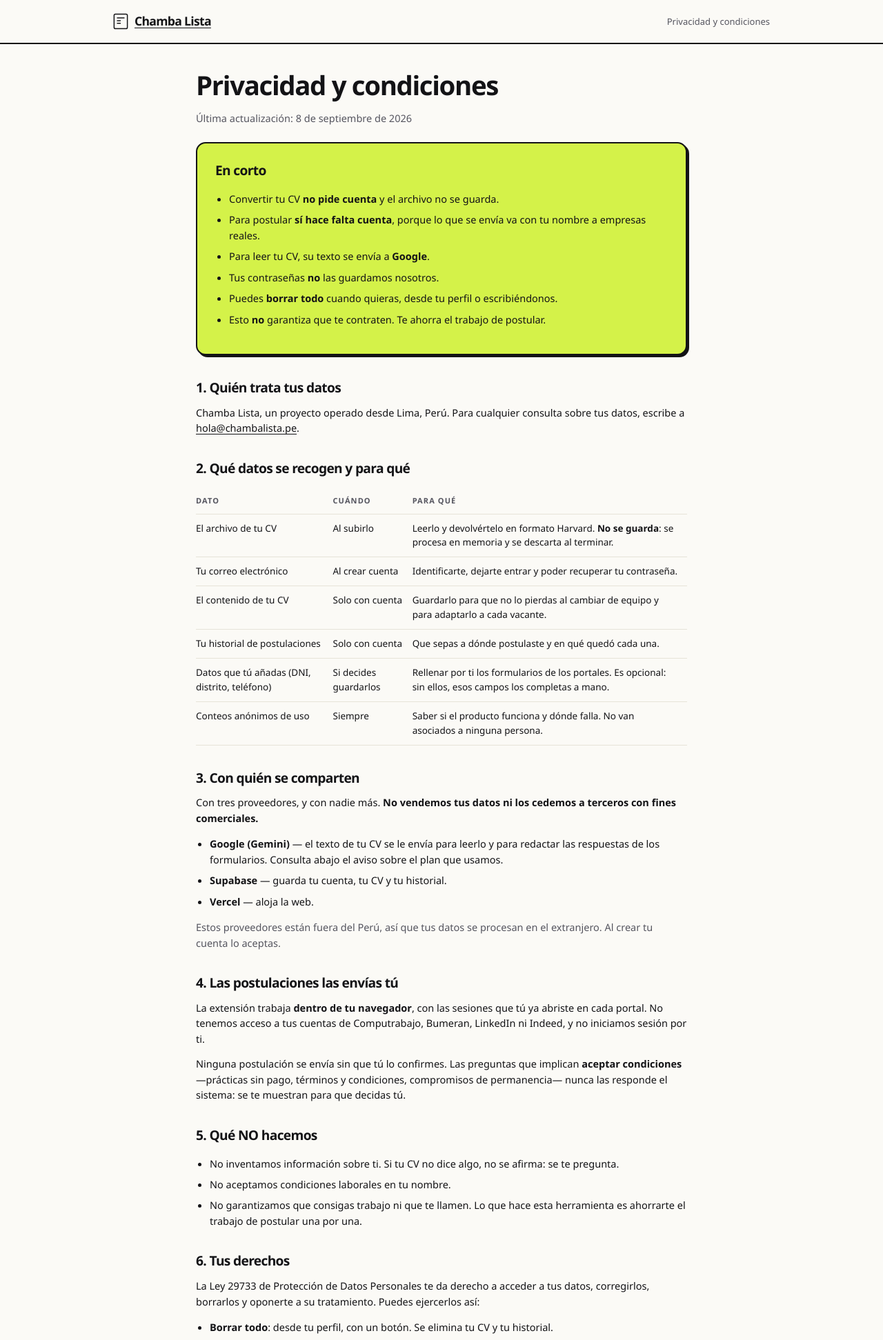
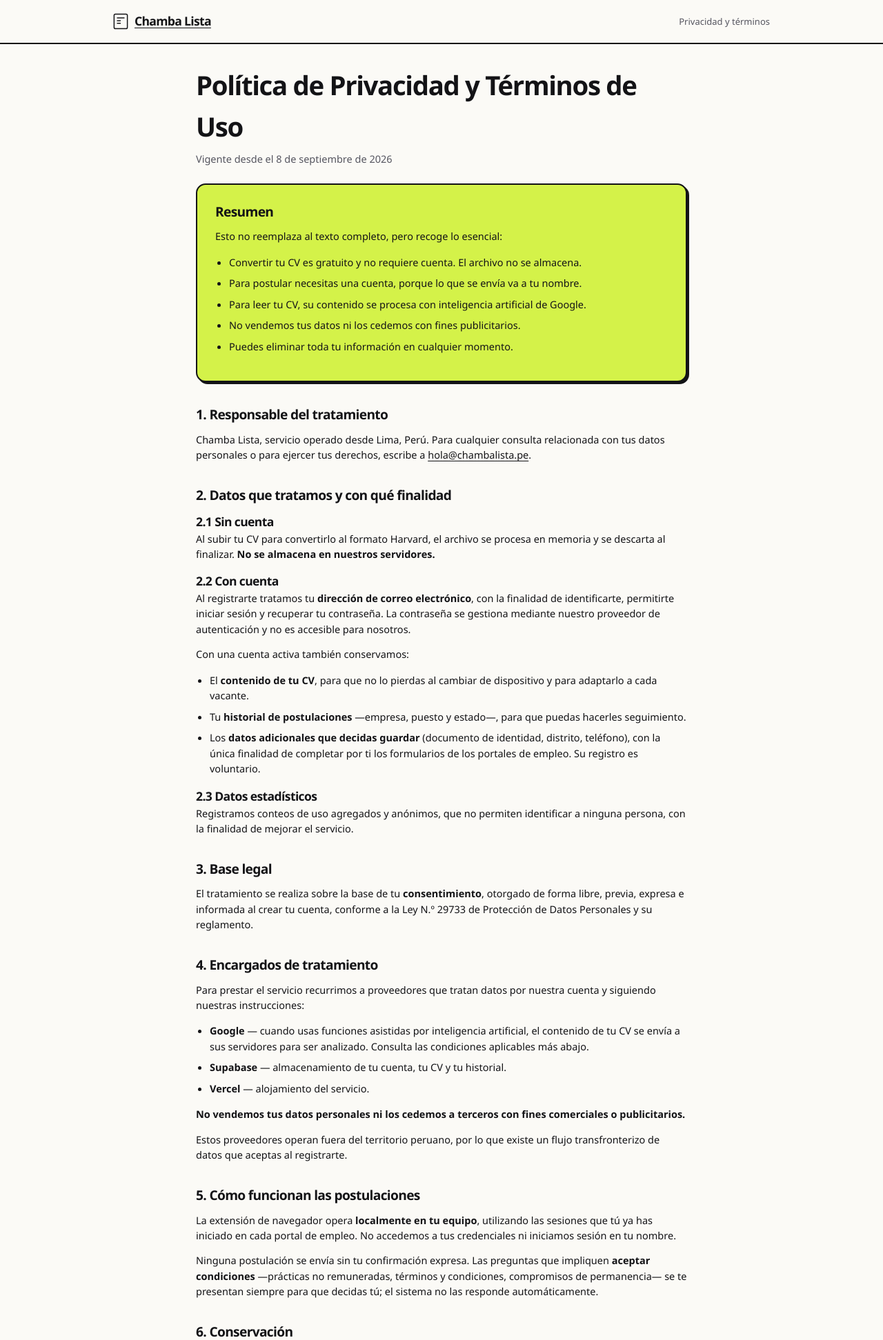
Before and after one commit to aliceromer8-hue/chambalista, a Flask app: template templates/privacidad.html in a window 1280 px wide. Shown: the top 1943 px of the page at 69% size. Run offline with Flask 3, Linux system fonts and the light colour scheme; the template is opened without the code that fills it, so the values that code supplies are empty.

Commit message:
Política con la estructura del sector, y TLS que faltaba en cuentas.py
LA POLÍTICA se reescribe con la forma que usan Kickresume, Resume.io y
los demás del rubro: secciones numeradas, subsecciones, lenguaje formal,
base legal identificada, encargados de tratamiento listados, plazos
concretos y términos de uso separados de la privacidad. La primera
versión era clara pero sonaba a advertencia; esta suena a documento, que
es lo que la gente espera encontrar y lo que hace que se lea sin alarma.

Lo que NO se hace, aunque el sector lo estile: prometer que los datos no
se usan para entrenar modelos. Los competidores pueden decirlo porque
pagan la API — es esa la razón, no una redacción hábil. Aquí el párrafo
sobre Google lo escribe el servidor según su configuración real, y
cambiará solo cuando se active la facturación. Una política que afirma
algo que el sistema no cumple es lo primero que se revisa si alguien
reclama, y entonces no protege: perjudica.

Lo incómodo sigue estando, pero en su sitio: que el CV se envía a
Google, en «Encargados de tratamiento»; que no se garantiza conseguir
trabajo, en «Naturaleza del servicio», donde además protege a quien
publica. Sacarlo del resumen de portada no es esconderlo: es ponerlo
donde se busca.

Se añaden a la lista las cosas que un policy del sector siempre trae y
faltaban: no vendemos datos, flujo transfronterizo, base legal,
seguridad, y que no accedemos a las credenciales de los portales.

Y cuentas.py no inyectaba truststore, que sí hacen redactor_ia y nube.
Ese módulo también sale a la red, así que en máquinas con antivirus que
intercepta TLS fallaba el registro con CERTIFICATE_VERIFY_FAILED.

Co-Authored-By: Claude Opus 5 <noreply@anthropic.com>

```diff
--- a/templates/privacidad.html
+++ b/templates/privacidad.html
@@ -3,8 +3,8 @@
 <head>
 <meta charset="UTF-8">
 <meta name="viewport" content="width=device-width, initial-scale=1">
-<title>Privacidad y condiciones — Chamba Lista</title>
-<meta name="robots" content="index, follow">
+<title>Política de Privacidad y Términos de Uso — Chamba Lista</title>
+<meta name="description" content="Cómo Chamba Lista trata tus datos personales, con quién los comparte y cómo ejercer tus derechos bajo la Ley 29733.">
 <link rel="stylesheet" href="/static/css/web.css">
 </head>
 <body>
@@ -20,131 +20,154 @@
       </svg>
       Chamba Lista
     </a>
-    <span class="detalle" id="lema">Privacidad y condiciones</span>
+    <span class="detalle" id="lema">Privacidad y términos</span>
   </div>
 </header>
 
+<!-- Estructura y tono del sector: secciones numeradas, lenguaje formal
+     pero legible, y las cosas incómodas dichas en su sitio en vez de
+     escondidas o puestas de golpe en la portada.
+
+     Lo que NO se hace, aunque se estile: prometer que los datos no se
+     usan para entrenar modelos mientras eso no sea verdad. Los
+     competidores pueden decirlo porque pagan la API; la frase de la
+     sección 4 sale de la configuración real del servidor y cambiará
+     sola cuando se active la facturación. Una política que dice algo
+     que el sistema no cumple no protege: es lo primero que se mira si
+     hay una reclamación. -->
+
 <main class="ancho legal">
 
-  <h1>Privacidad y condiciones</h1>
-  <p class="detalle">Última actualización: 8 de septiembre de 2026</p>
+  <h1>Política de Privacidad y Términos de Uso</h1>
+  <p class="detalle">Vigente desde el 8 de septiembre de 2026</p>
 
-  <!-- Escrito para que se entienda, no para cubrirse.
-       Una política que nadie lee no protege a nadie: ni a la persona, que
-       no se entera de qué acepta, ni a quien la publica, porque un
-       consentimiento que no se comprende no es consentimiento. -->
   <section class="resumen-legal">
-    <h2>En corto</h2>
+    <h2>Resumen</h2>
+    <p>Esto no reemplaza al texto completo, pero recoge lo esencial:</p>
     <ul>
-      <li>Convertir tu CV <strong>no pide cuenta</strong> y el archivo no se guarda.</li>
-      <li>Para postular <strong>sí hace falta cuenta</strong>, porque lo que se envía va con tu nombre a empresas reales.</li>
-      <li>Para leer tu CV, su texto se envía a <strong>Google</strong>.</li>
-      <li>Tus contraseñas <strong>no</strong> las guardamos nosotros.</li>
-      <li>Puedes <strong>borrar todo</strong> cuando quieras, desde tu perfil o escribiéndonos.</li>
-      <li>Esto <strong>no</strong> garantiza que te contraten. Te ahorra el trabajo de postular.</li>
+      <li>Convertir tu CV es gratuito y no requiere cuenta. El archivo no se almacena.</li>
+      <li>Para postular necesitas una cuenta, porque lo que se envía va a tu nombre.</li>
+      <li>Para leer tu CV, su contenido se procesa con inteligencia artificial de Google.</li>
+      <li>No vendemos tus datos ni los cedemos con fines publicitarios.</li>
+      <li>Puedes eliminar toda tu información en cualquier momento.</li>
     </ul>
   </section>
 
-  <h2>1. Quién trata tus datos</h2>
-  <p>Chamba Lista, un proyecto operado desde Lima, Perú. Para cualquier consulta
-    sobre tus datos, escribe a <a href="mailto:hola@chambalista.pe">hola@chambalista.pe</a>.</p>
+  <h2>1. Responsable del tratamiento</h2>
+  <p>Chamba Lista, servicio operado desde Lima, Perú. Para cualquier consulta
+    relacionada con tus datos personales o para ejercer tus derechos, escribe a
+    <a href="mailto:hola@chambalista.pe">hola@chambalista.pe</a>.</p>
 
-  <h2>2. Qué datos se recogen y para qué</h2>
-  <table class="tabla-legal">
-    <thead><tr><th>Dato</th><th>Cuándo</th><th>Para qué</th></tr></thead>
-    <tbody>
-      <tr>
-        <td>El archivo de tu CV</td>
-        <td>Al subirlo</td>
-        <td>Leerlo y devolvértelo en formato Harvard. <strong>No se guarda</strong>:
-            se procesa en memoria y se descarta al terminar.</td>
-      </tr>
-      <tr>
-        <td>Tu correo electrónico</td>
-        <td>Al crear cuenta</td>
-        <td>Identificarte, dejarte entrar y poder recuperar tu contraseña.</td>
-      </tr>
-      <tr>
-        <td>El contenido de tu CV</td>
-        <td>Solo con cuenta</td>
-        <td>Guardarlo para que no lo pierdas al cambiar de equipo y para
-            adaptarlo a cada vacante.</td>
-      </tr>
-      <tr>
-        <td>Tu historial de postulaciones</td>
-        <td>Solo con cuenta</td>
-        <td>Que sepas a dónde postulaste y en qué quedó cada una.</td>
-      </tr>
-      <tr>
-        <td>Datos que tú añadas (DNI, distrito, teléfono)</td>
-        <td>Si decides guardarlos</td>
-        <td>Rellenar por ti los formularios de los portales. Es opcional:
-            sin ellos, esos campos los completas a mano.</td>
-      </tr>
-      <tr>
-        <td>Conteos anónimos de uso</td>
-        <td>Siempre</td>
-        <td>Saber si el producto funciona y dónde falla. No van asociados
-            a ninguna persona.</td>
-      </tr>
-    </tbody>
-  </table>
+  <h2>2. Datos que tratamos y con qué finalidad</h2>
 
-  <h2>3. Con quién se comparten</h2>
-  <p>Con tres proveedores, y con nadie más. <strong>No vendemos tus datos ni
-    los cedemos a terceros con fines comerciales.</strong></p>
+  <h3>2.1 Sin cuenta</h3>
+  <p>Al subir tu CV para convertirlo al formato Harvard, el archivo se procesa
+    en memoria y se descarta al finalizar. <strong>No se almacena en nuestros
+    servidores.</strong></p>
+
+  <h3>2.2 Con cuenta</h3>
+  <p>Al registrarte tratamos tu <strong>dirección de correo electrónico</strong>, con
+    la finalidad de identificarte, permitirte iniciar sesión y recuperar tu
+    contraseña. La contraseña se gestiona mediante nuestro proveedor de
+    autenticación y no es accesible para nosotros.</p>
+  <p>Con una cuenta activa también conservamos:</p>
   <ul>
-    <li><strong>Google (Gemini)</strong> — el texto de tu CV se le envía para
-      leerlo y para redactar las respuestas de los formularios.
-      <span id="aviso-gemini">Consulta abajo el aviso sobre el plan que usamos.</span></li>
-    <li><strong>Supabase</strong> — guarda tu cuenta, tu CV y tu historial.</li>
-    <li><strong>Vercel</strong> — aloja la web.</li>
-  </ul>
-  <p class="detalle">Estos proveedores están fuera del Perú, así que tus datos
-    se procesan en el extranjero. Al crear tu cuenta lo aceptas.</p>
-
-  <h2>4. Las postulaciones las envías tú</h2>
-  <p>La extensión trabaja <strong>dentro de tu navegador</strong>, con las
-    sesiones que tú ya abriste en cada portal. No tenemos acceso a tus
-    cuentas de Computrabajo, Bumeran, LinkedIn ni Indeed, y no iniciamos
-    sesión por ti.</p>
-  <p>Ninguna postulación se envía sin que tú lo confirmes. Las preguntas que
-    implican <strong>aceptar condiciones</strong> —prácticas sin pago, términos y
-    condiciones, compromisos de permanencia— nunca las responde el sistema:
-    se te muestran para que decidas tú.</p>
-
-  <h2>5. Qué NO hacemos</h2>
-  <ul>
-    <li>No inventamos información sobre ti. Si tu CV no dice algo, no se
-      afirma: se te pregunta.</li>
-    <li>No aceptamos condiciones laborales en tu nombre.</li>
-    <li>No garantizamos que consigas trabajo ni que te llamen. Lo que hace
-      esta herramienta es ahorrarte el trabajo de postular una por una.</li>
+    <li>El <strong>contenido de tu CV</strong>, para que no lo pierdas al cambiar de
+      dispositivo y para adaptarlo a cada vacante.</li>
+    <li>Tu <strong>historial de postulaciones</strong> —empresa, puesto y estado—, para
+      que puedas hacerles seguimiento.</li>
+    <li>Los <strong>datos adicionales que decidas guardar</strong> (documento de
+      identidad, distrito, teléfono), con la única finalidad de completar por ti
+      los formularios de los portales de empleo. Su registro es voluntario.</li>
   </ul>
 
-  <h2>6. Tus derechos</h2>
-  <p>La Ley 29733 de Protección de Datos Personales te da derecho a acceder a
-    tus datos, corregirlos, borrarlos y oponerte a su tratamiento. Puedes
-    ejercerlos así:</p>
+  <h3>2.3 Datos estadísticos</h3>
+  <p>Registramos conteos de uso agregados y anónimos, que no permiten
+    identificar a ninguna persona, con la finalidad de mejorar el servicio.</p>
+
+  <h2>3. Base legal</h2>
+  <p>El tratamiento se realiza sobre la base de tu <strong>consentimiento</strong>,
+    otorgado de forma libre, previa, expresa e informada al crear tu cuenta,
+    conforme a la Ley N.º 29733 de Protección de Datos Personales y su
+    reglamento.</p>
+
+  <h2>4. Encargados de tratamiento</h2>
+  <p>Para prestar el servicio recurrimos a proveedores que tratan datos por
+    nuestra cuenta y siguiendo nuestras instrucciones:</p>
   <ul>
-    <li><strong>Borrar todo</strong>: desde tu perfil, con un botón. Se elimina tu
-      CV y tu historial.</li>
-    <li><strong>Lo demás</strong>: escribe a
-      <a href="mailto:hola@chambalista.pe">hola@chambalista.pe</a> y se responde
-      en un plazo máximo de 10 días hábiles.</li>
+    <li><strong>Google</strong> — cuando usas funciones asistidas por inteligencia
+      artificial, el contenido de tu CV se envía a sus servidores para ser
+      analizado. <span id="aviso-gemini">Consulta las condiciones aplicables más abajo.</span></li>
+    <li><strong>Supabase</strong> — almacenamiento de tu cuenta, tu CV y tu historial.</li>
+    <li><strong>Vercel</strong> — alojamiento del servicio.</li>
   </ul>
+  <p><strong>No vendemos tus datos personales ni los cedemos a terceros con fines
+    comerciales o publicitarios.</strong></p>
+  <p>Estos proveedores operan fuera del territorio peruano, por lo que existe un
+    flujo transfronterizo de datos que aceptas al registrarte.</p>
 
-  <h2>7. Cuánto se conservan</h2>
-  <p>Mientras tengas la cuenta abierta. Si la eliminas, tu CV y tu historial
-    se borran con ella. Los conteos anónimos se conservan porque no
-    identifican a nadie.</p>
+  <h2>5. Cómo funcionan las postulaciones</h2>
+  <p>La extensión de navegador opera <strong>localmente en tu equipo</strong>, utilizando
+    las sesiones que tú ya has iniciado en cada portal de empleo. No accedemos a
+    tus credenciales ni iniciamos sesión en tu nombre.</p>
+  <p>Ninguna postulación se envía sin tu confirmación expresa. Las preguntas que
+    impliquen <strong>aceptar condiciones</strong> —prácticas no remuneradas, términos y
+    condiciones, compromisos de permanencia— se te presentan siempre para que
+    decidas tú; el sistema no las responde automáticamente.</p>
 
-  <h2>8. Menores de edad</h2>
-  <p>Para usar Chamba Lista hay que tener 18 años o más.</p>
+  <h2>6. Conservación</h2>
+  <p>Tus datos se conservan mientras mantengas tu cuenta activa. Si la eliminas,
+    tu CV y tu historial se suprimen junto con ella. Los datos estadísticos
+    anónimos se conservan de forma indefinida al no permitir identificarte.</p>
 
-  <h2>9. Cambios</h2>
-  <p>Si esto cambia de forma relevante, se avisa en la página antes de que
-    aplique. La fecha de arriba dice cuándo se actualizó por última vez.</p>
+  <h2>7. Tus derechos</h2>
+  <p>La Ley N.º 29733 te reconoce los derechos de <strong>acceso, rectificación,
+    cancelación y oposición</strong> sobre tus datos personales. Puedes ejercerlos:</p>
+  <ul>
+    <li><strong>De forma inmediata</strong>: desde tu perfil, con la opción de eliminar
+      toda tu información.</li>
+    <li><strong>Por escrito</strong>: a <a href="mailto:hola@chambalista.pe">hola@chambalista.pe</a>,
+      con respuesta en un plazo máximo de diez (10) días hábiles.</li>
+  </ul>
+  <p>Si consideras que tus derechos no han sido atendidos, puedes presentar un
+    reclamo ante la Autoridad Nacional de Protección de Datos Personales del
+    Ministerio de Justicia y Derechos Humanos.</p>
+
+  <h2>8. Seguridad</h2>
+  <p>Aplicamos medidas técnicas para proteger tu información: las conexiones van
+    cifradas, las contraseñas no se almacenan en nuestros sistemas, y el acceso a
+    los datos está restringido de modo que cada cuenta solo puede acceder a la
+    información propia.</p>
+
+  <h2>9. Términos de uso</h2>
+  <h3>9.1 Uso del servicio</h3>
+  <p>Debes ser mayor de 18 años. Te comprometes a usar el servicio para postular
+    a ofertas laborales reales y a proporcionar información veraz sobre tu
+    formación y experiencia.</p>
+
+  <h3>9.2 Naturaleza del servicio</h3>
+  <p>Chamba Lista es una herramienta que <strong>automatiza el envío de
+    postulaciones</strong>. No somos una agencia de empleo, no intermediamos en
+    procesos de selección y <strong>no garantizamos la obtención de un puesto de
+    trabajo, entrevistas ni respuestas por parte de las empresas</strong>. El resultado
+    de cada postulación depende exclusivamente del empleador.</p>
+
+  <h3>9.3 Responsabilidad sobre el contenido</h3>
+  <p>El contenido de tu CV y de tus respuestas es tuyo y respondes por él. La
+    herramienta reformula y reordena la información que tú proporcionas: no
+    genera experiencia, títulos ni competencias que no consten en tu CV. Cuando
+    una oferta requiere algo que tu CV no menciona, se te consulta antes de
+    incluirlo.</p>
+
+  <h3>9.4 Uso de los portales de empleo</h3>
+  <p>El uso de Computrabajo, Bumeran, LinkedIn e Indeed se rige por los términos
+    de cada plataforma, que eres responsable de cumplir. Chamba Lista no está
+    afiliado a ninguna de ellas.</p>
+
+  <h2>10. Modificaciones</h2>
+  <p>Podemos actualizar esta política. Si los cambios son sustanciales, se
+    comunicarán en el servicio antes de su entrada en vigor. La fecha de
+    vigencia figura al inicio del documento.</p>
 
   <p class="volver"><a href="/">← Volver a Chamba Lista</a></p>
 
@@ -155,23 +178,26 @@
 </footer>
 
 <script>
-  // El aviso sobre Gemini depende de la configuración real del servidor.
-  // Escrito a mano se volvería falso en cuanto cambie el plan, y en una
-  // política de privacidad eso no es un detalle.
+  // El párrafo sobre Google depende de la configuración real del
+  // servidor. Escrito a mano diría lo que nos conviene en vez de lo que
+  // ocurre, y una política que no coincide con el sistema es lo primero
+  // que se revisa cuando alguien reclama.
   (async () => {
+    const el = document.getElementById("aviso-gemini");
     try {
       const e = await (await fetch("/api/estado")).json();
-      const el = document.getElementById("aviso-gemini");
       if (!e.ia_activa) {
-        el.textContent = "Ahora mismo la IA está desactivada, así que tu CV no sale de aquí.";
+        el.textContent = "Actualmente esta función está desactivada, por lo que tu CV "
+          + "no se transmite a terceros.";
       } else if (e.ia_facturada) {
-        el.textContent = "Usamos su plan de pago, en el que Google no usa lo enviado "
-          + "para entrenar sus modelos.";
+        el.textContent = "Operamos bajo su modalidad de pago, en la que Google no "
+          + "utiliza el contenido enviado para entrenar sus modelos.";
       } else {
-        el.innerHTML = "<strong>Usamos su plan gratuito, en el que Google puede usar lo "
-          + "enviado para mejorar sus productos y personal suyo puede llegar a leerlo.</strong>";
+        el.textContent = "Operamos bajo su modalidad gratuita, en la que Google puede "
+          + "utilizar el contenido enviado para mejorar sus servicios y personal "
+          + "autorizado puede revisarlo.";
       }
-    } catch { /* se queda la frase del HTML */ }
+    } catch { /* se conserva el texto del documento */ }
   })();
 </script>
 </body>
```
Also changed, not shown: cuentas.py (+12 -0 lines), pruebas.py (+11 -4 lines), templates/web.html (+3 -4 lines).
